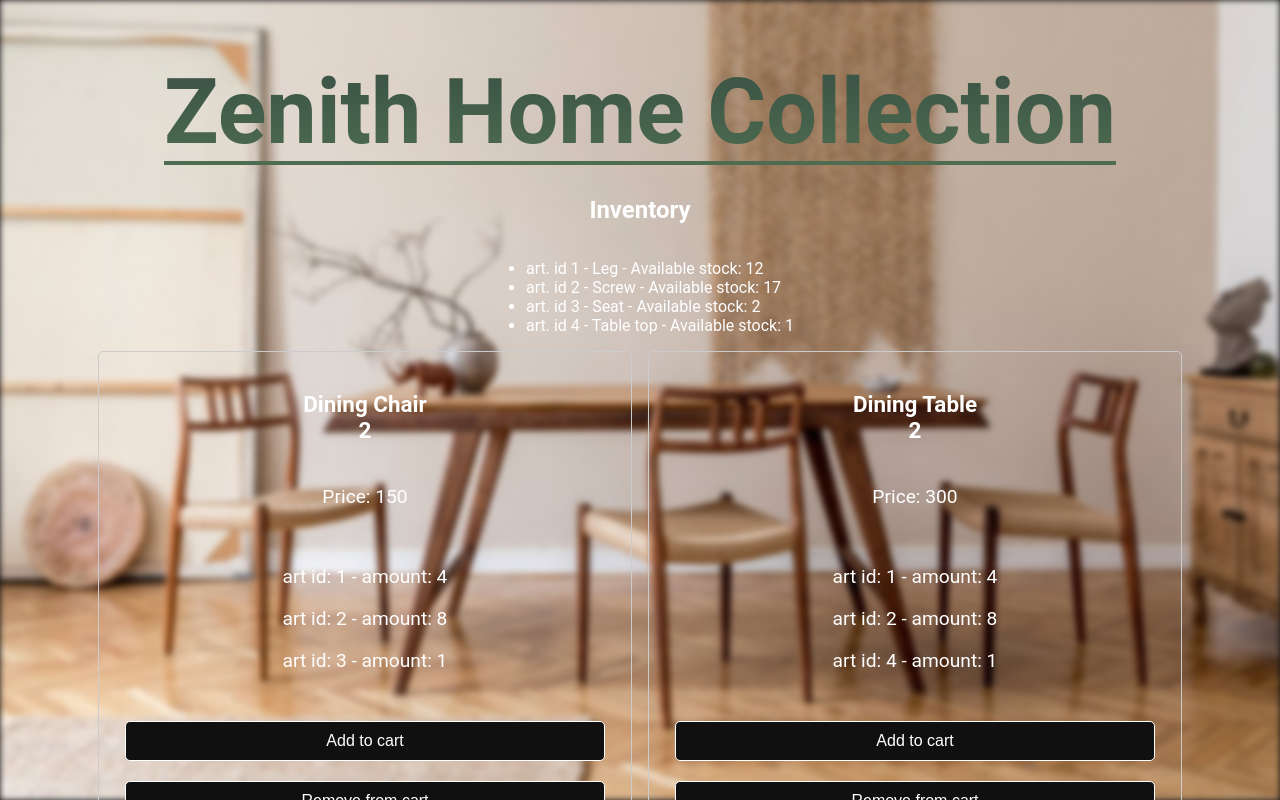
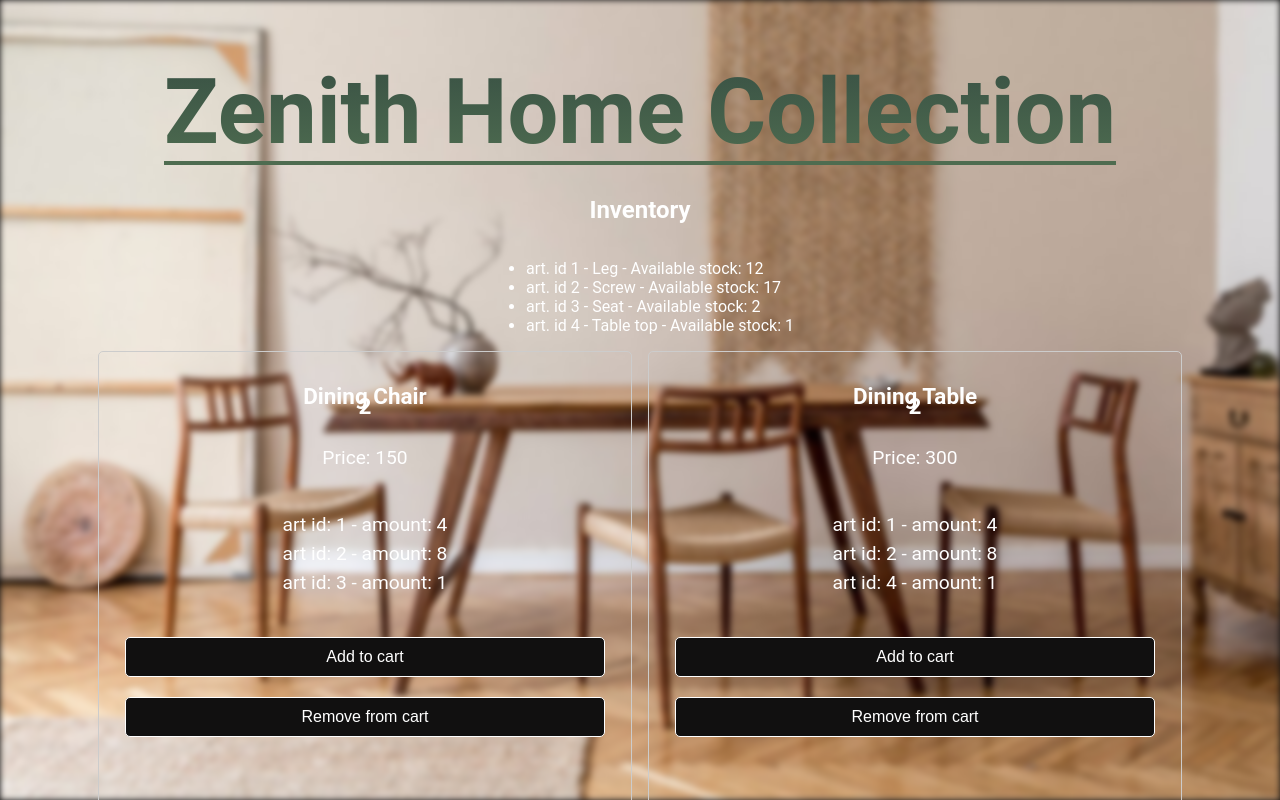
Before and after one commit to danieldraganweb/Next-test3, a Next.js app: page / in a window 1280 px wide. Built offline with nearby package versions, Linux system fonts and the light colour scheme.

Commit message:
line hieight adjust in the product card

```diff
--- a/styles/Home.module.css
+++ b/styles/Home.module.css
@@ -102,4 +102,5 @@
   font-size: 1.2rem;
   text-align: center;
   height: 420px;
+  line-height: 10px;
 }
```
